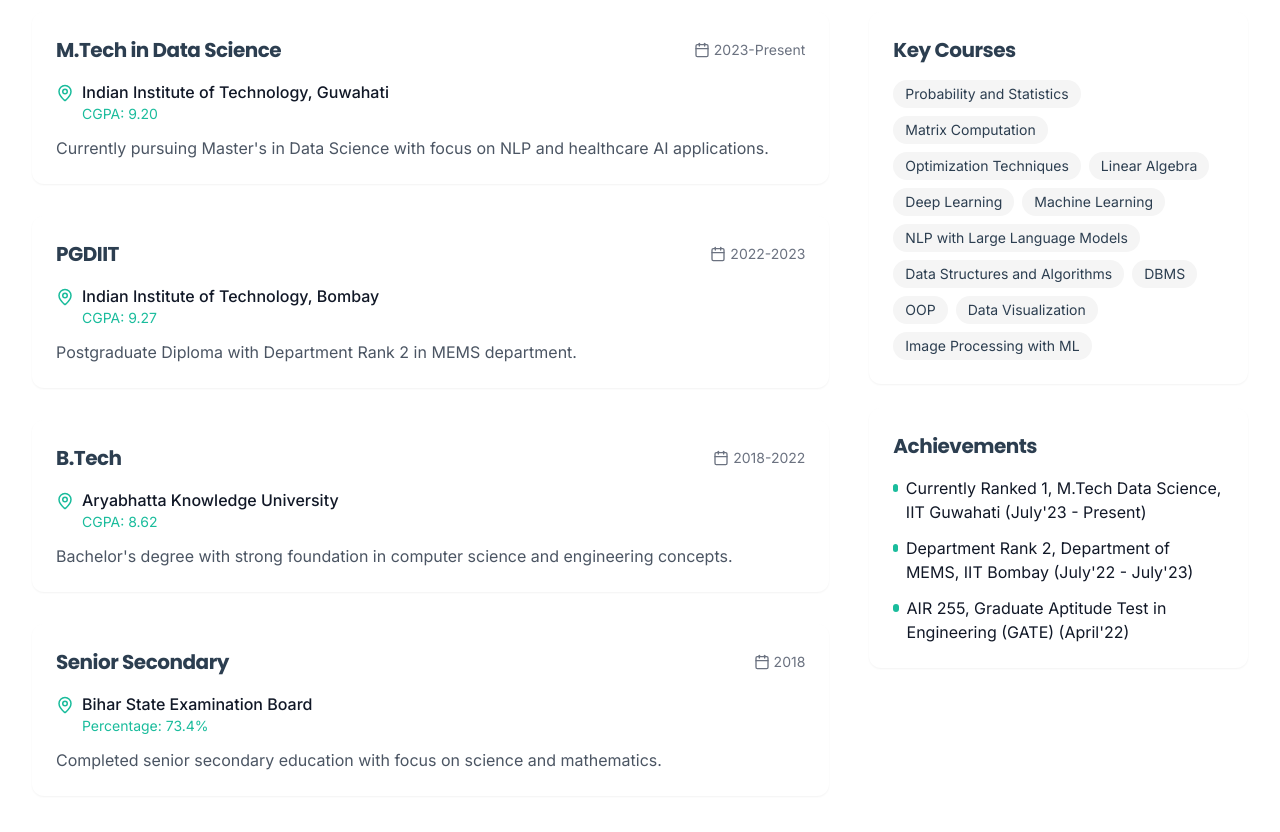
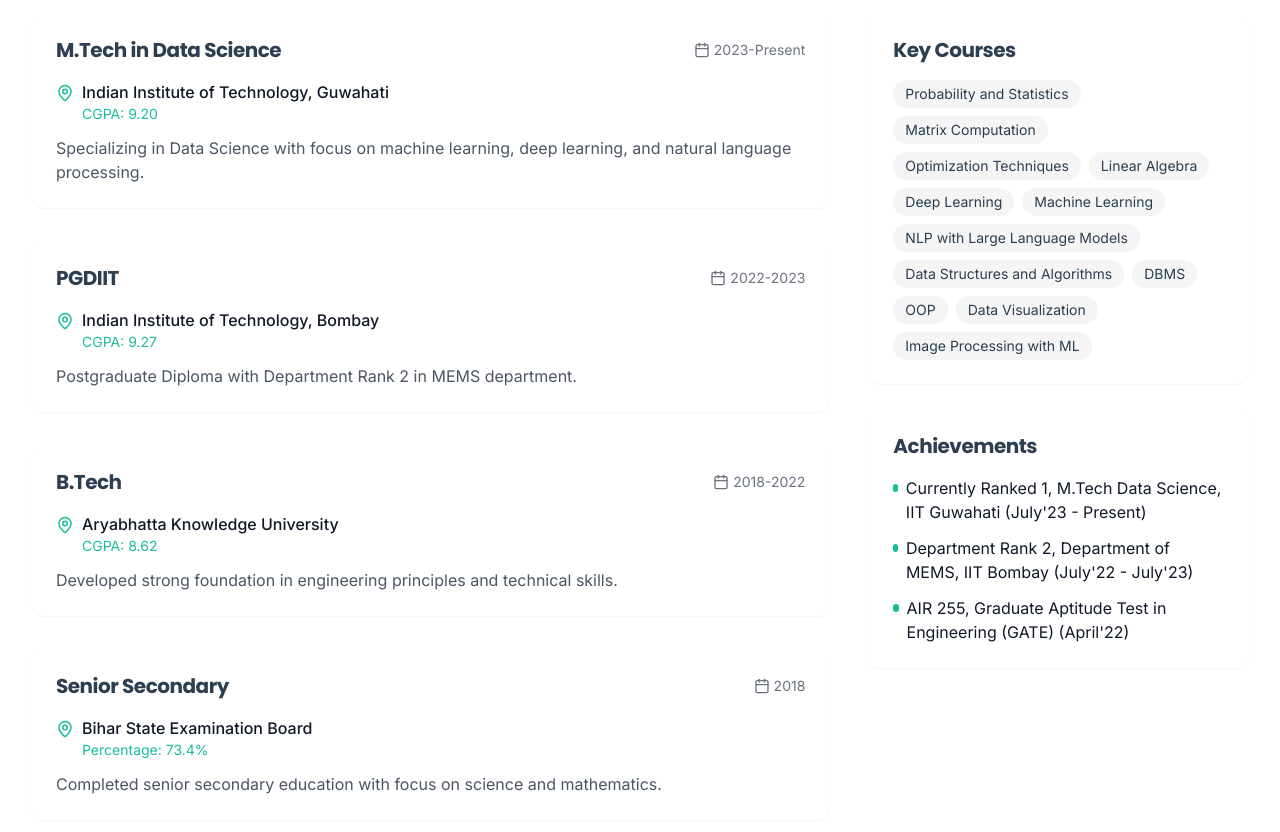
Before and after one commit to DipanshuOjha/dev-web-v2, a React (Vite) app: page / in a window 1280 px wide. Shown: the part 2060-2892 px from the top of the page. Built offline with nearby package versions, Linux system fonts and the light colour scheme.

Commit message:
Changs in Education

```diff
--- a/src/components/Education.tsx
+++ b/src/components/Education.tsx
@@ -8,7 +8,7 @@ const Education: React.FC = () => {
       institution: "Indian Institute of Technology, Guwahati",
       period: "2023-Present",
       score: "CGPA: 9.20",
-      description: "Currently pursuing Master's in Data Science with focus on NLP and healthcare AI applications."
+      description: "Specializing in Data Science with focus on machine learning, deep learning, and natural language processing."
     },
     {
       degree: "PGDIIT",
@@ -22,7 +22,7 @@ const Education: React.FC = () => {
       institution: "Aryabhatta Knowledge University",
       period: "2018-2022",
       score: "CGPA: 8.62",
-      description: "Bachelor's degree with strong foundation in computer science and engineering concepts."
+      description: "Developed strong foundation in engineering principles and technical skills."
     },
     {
       degree: "Senior Secondary",
```
